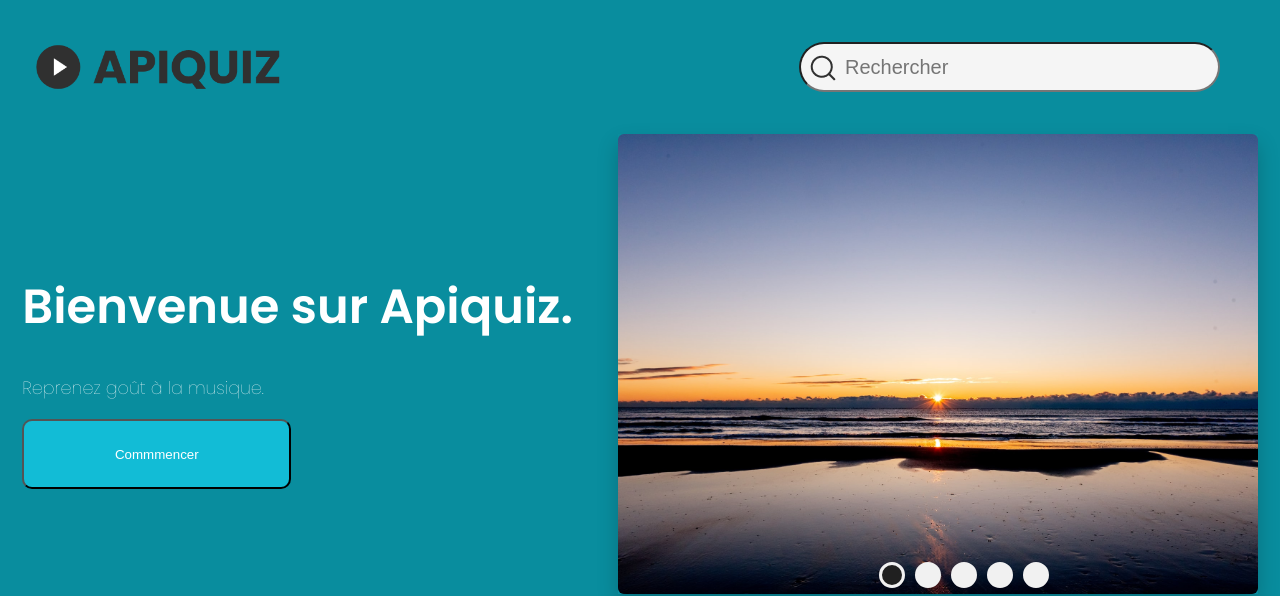
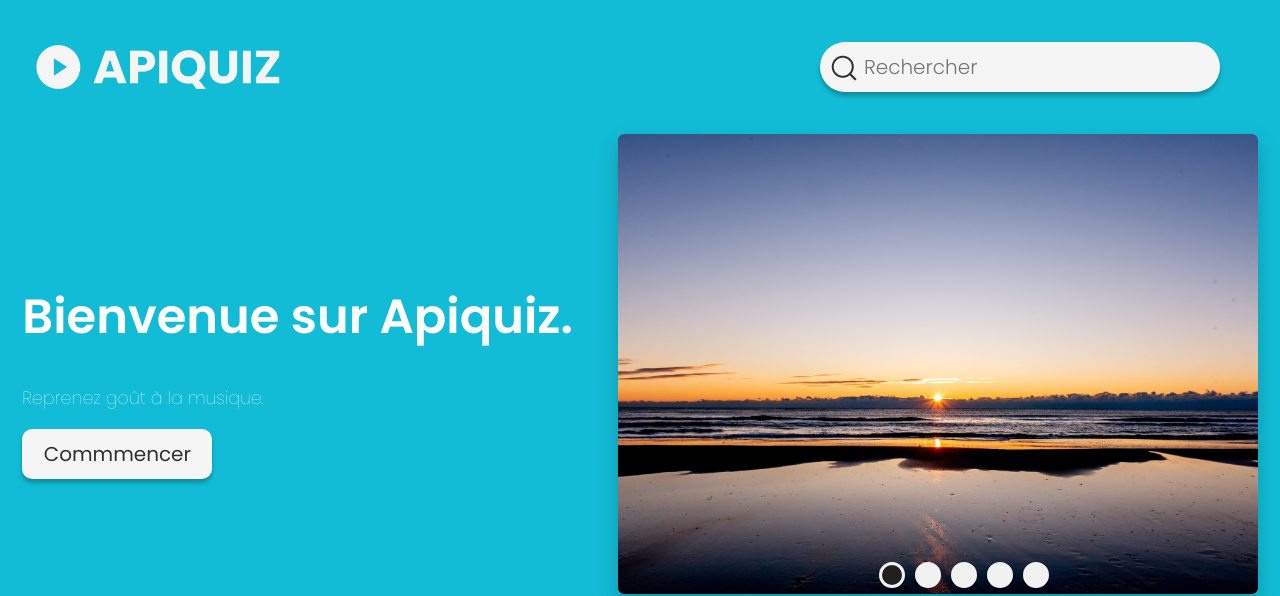
Before and after one commit to CyriacInfo/Api1000, a React (Create React App) app: page / in a window 1280 px wide. Shown: the top 596 px of the page. Built offline with nearby package versions, Linux system fonts and the light colour scheme; no server answers.

Commit message:
Modification CSS LandingPage

```diff
--- a/src/App.css
+++ b/src/App.css
@@ -2,5 +2,5 @@ body {
   font-family: "Poppins", sans-serif;
   margin: 0;
   color: white;
-  background-color: rgb(9, 141, 158);
+  background-color: #12BCD6;
 }
--- a/src/components/pagePrincipale.css
+++ b/src/components/pagePrincipale.css
@@ -1,3 +1,7 @@
+* {
+  font-family: 'Poppins', sans-serif;
+}
+
 body {
   display: flex;
   flex-wrap: wrap;
@@ -19,6 +23,13 @@ body {
   color: white;
   text-shadow: 2px 2px 2px black;
   font-size: large;
+}
+
+.RechargeBar {
+  border: none;
+  box-shadow: 0px 4px 4px rgb(0 0 0 / 25%);
+  border-radius: 10px;
+  font-weight: 300;
 }
 
 @media only screen and (max-width: 800px) {
@@ -93,7 +104,7 @@ body {
   }
 
   .RechargeBar {
-    width: 421px;
+    width: 400px;
     height: 50px;
     background: #f5f5f5;
     border-radius: 25px;
@@ -153,14 +164,19 @@ body {
 }
 
 .ButtonBodyMain {
-  width: 269px;
-  height: 70px;
+  width: 190px;
+  height: 50px;
   left: 73px;
   top: 652px;
-  background: #12bcd6;
+  background: #f5f5f5;
   border-radius: 10px;
   cursor: pointer;
-  color: white;
+  color: #303030;
+  font-weight: 400;
+  font-size: 20px;
+  border: none;
+  box-shadow: 0px 4px 4px rgb(0 0 0 / 25%);
+  border-radius: 10px;
 }
 
 .CarrousselMain {
```
Also changed, not shown: public/assets/Logo.png, 1 other file (tests, documents, lock files or other folders).
